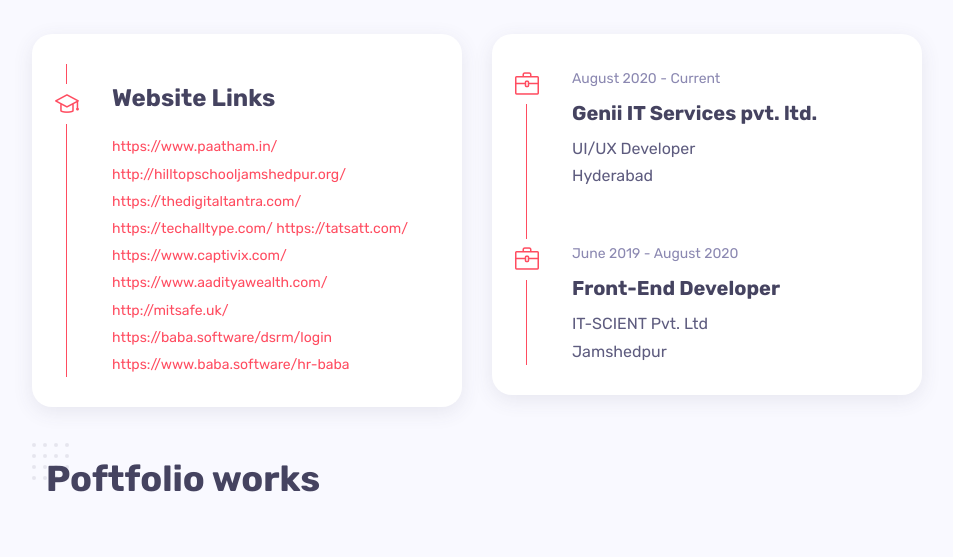
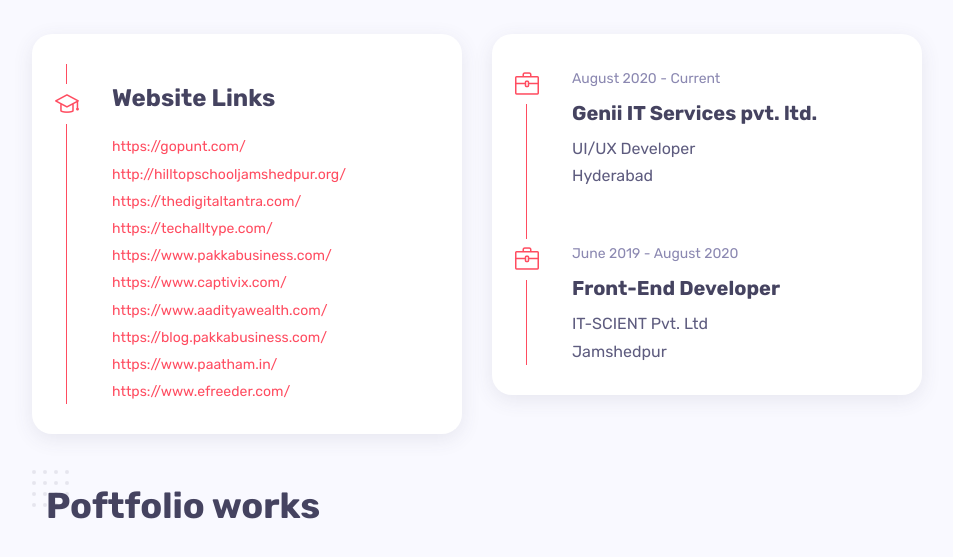
Before and after one commit to shivani743/createart.github.io, a plain HTML site: page index.html in a window 1280 px wide. Shown: the part 2120-2677 px from the top of the page, without its empty margins (308-1261 px from the left). Drawn offline with Linux system fonts and the light colour scheme; animation ran at ten frames a second; files whose address does not match are found by name.

Commit message:
Update index.html

```diff
--- a/index.html
+++ b/index.html
@@ -253,18 +253,19 @@
                             <div class="timeline-container wow fadeInUp">
                                 <h3 class="title">Website Links</h3>
                                 <div class="content">
-                                    <span class="time"><a target="_blank" href="https://www.paatham.in/">https://www.paatham.in/</a></span>
+					                                    <span class="time"><a target="_blank" href="https://gopunt.com/">https://gopunt.com/</a></span>
+
                                     <span class="time"><a target="_blank" href="http://hilltopschooljamshedpur.org/">http://hilltopschooljamshedpur.org/</a></span>
-                                    <span class="time"><a target="_blank" href="https://thedigitaltantra.com/">https://thedigitaltantra.com/</a></span>
+                                    <span class="time"><a target="_blank" href="https://thedigitaltantra.com/">https://thedigitaltantra.com/</a></span><br>
                                     <span class="time"><a target="_blank" href="https://techalltype.com/">https://techalltype.com/
 									</a></span>
-                                    <span class="time"><a target="_blank" href="https://tatsatt.com/">https://tatsatt.com/</a></span>
+                                    <span class="time"><a target="_blank" href="https://www.pakkabusiness.com/">https://www.pakkabusiness.com/</a></span>
                                     <span class="time"><a target="_blank" href="https://www.captivix.com/">https://www.captivix.com/</a></span>
                                     <span class="time"><a target="_blank" href="https://www.aadityawealth.com/">https://www.aadityawealth.com/</a></span>
-                                    <span class="time"><a target="_blank" href="http://mitsafe.uk/">http://mitsafe.uk/</a></span>
-                                    <span class="time"><a target="_blank" href="https://baba.software/dsrm/login">https://baba.software/dsrm/login</a></span>
+                                    <span class="time"><a target="_blank" href="https://blog.pakkabusiness.com/">https://blog.pakkabusiness.com/</a></span>
+                                    <span class="time"><a target="_blank" href="https://www.paatham.in/">https://www.paatham.in/</a></span>
 
-                                    <span class="time"><a target="_blank" href="https://www.baba.software/hr-baba">https://www.baba.software/hr-baba</a></span>
+                                    <span class="time"><a target="_blank" href="https://www.efreeder.com/">https://www.efreeder.com/</a></span>
 
                                 </div>
                             </div>
```
